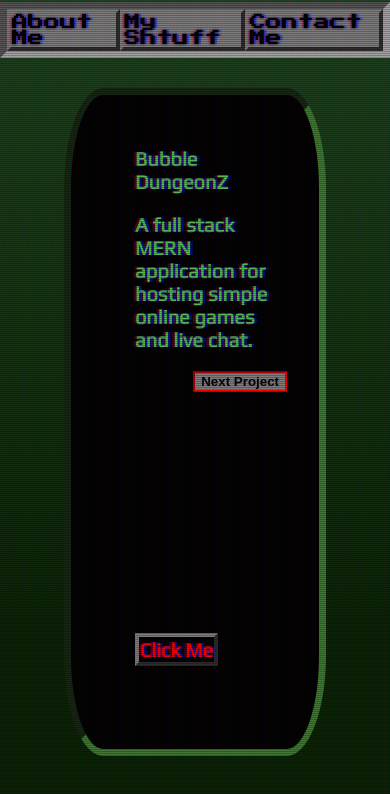
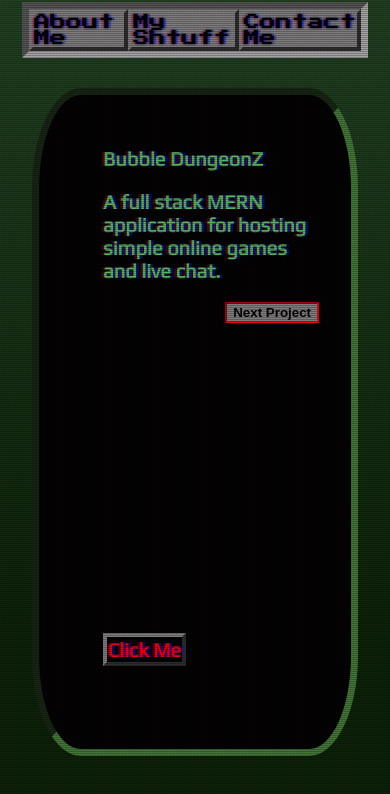
Before and after one commit to madrodgerflynn/reactFolio, a React (Create React App) app: page /MyShtuff in a window 390 px wide. Shown: the top 794 px of the page. Built offline with nearby package versions, Linux system fonts and the light colour scheme; a web font is replaced by a local one.

Commit message:
mostly done, still having some response issues

```diff
--- a/src/componenets/contact/Contact.css
+++ b/src/componenets/contact/Contact.css
@@ -111,7 +111,7 @@
     width: 70%;
   }
   .message {
-    width: 70%;
+    width: 60%;
     height: 22rem;
   }
 }
--- a/src/componenets/myShtuff/MyShtuff.css
+++ b/src/componenets/myShtuff/MyShtuff.css
@@ -6,7 +6,7 @@
   width: 90vw;
   height: 70vh;
   padding: 2rem;
-  margin: 4rem;
+  margin: 2rem;
   border: 7px inset var(--space);
   /* background-color: var(--mandarin); */
   font-family: "Play", sans-serif;
--- a/src/componenets/navbar/NavBar.css
+++ b/src/componenets/navbar/NavBar.css
@@ -29,3 +29,9 @@ a {
   border: 4px outset rgb(129, 128, 128);
   padding: 1px;
 }
+@media screen and (max-width: 390px) {
+  .navbar {
+    width: 85%;
+    font-size: 1rem;
+  }
+}
--- a/src/componenets/sideBar/SideBar.js
+++ b/src/componenets/sideBar/SideBar.js
@@ -4,7 +4,7 @@ import { GoMarkGithub } from "react-icons/go";
 function SideBar() {
   return (
     <div className="sideBarContainer">
-      <i className="GoMarkGithub"></i>
+      <i className={GoMarkGithub}></i>
       <i className="phoneNumber"></i>
       <i className=""></i>
     </div>
```
